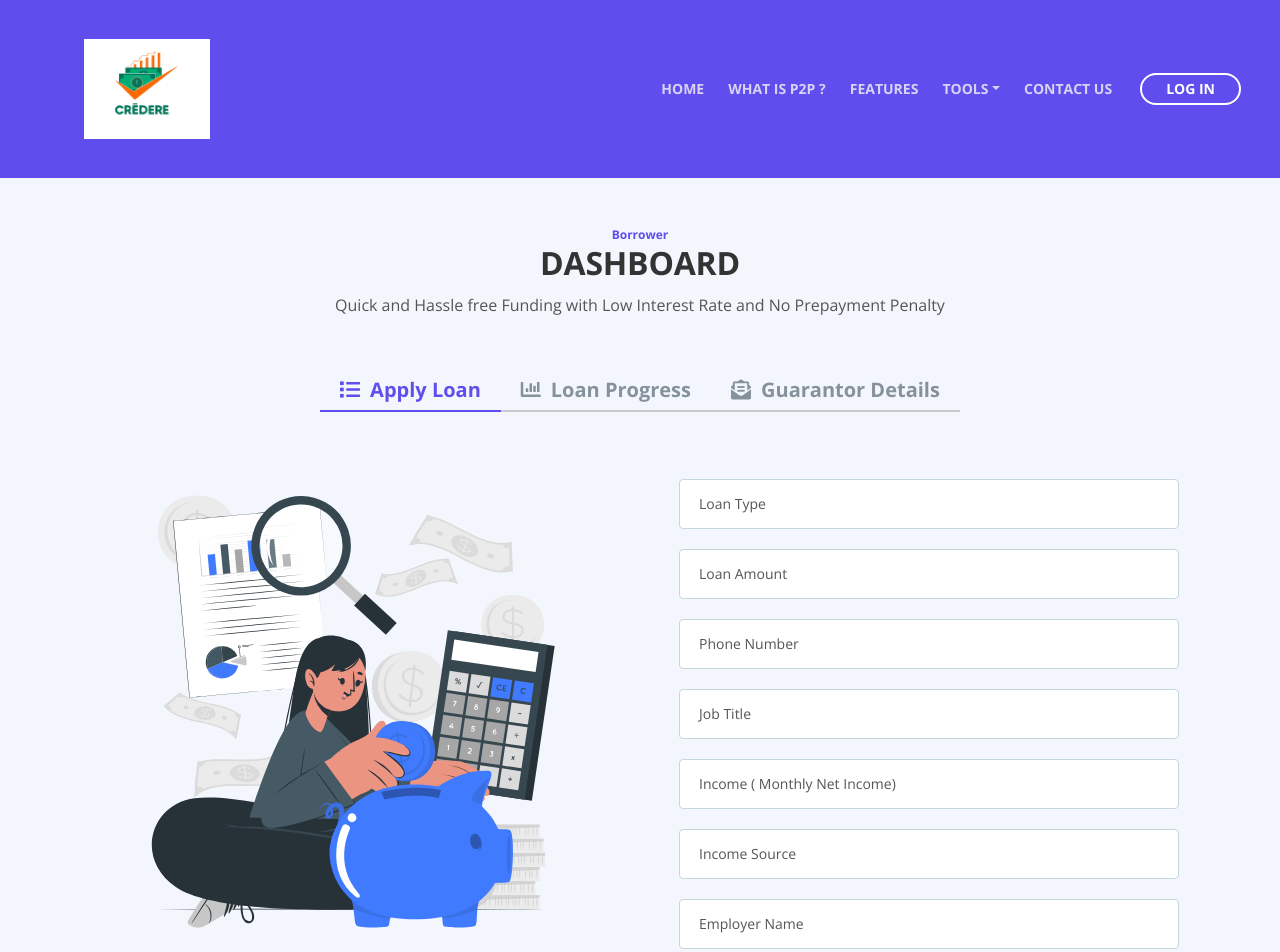
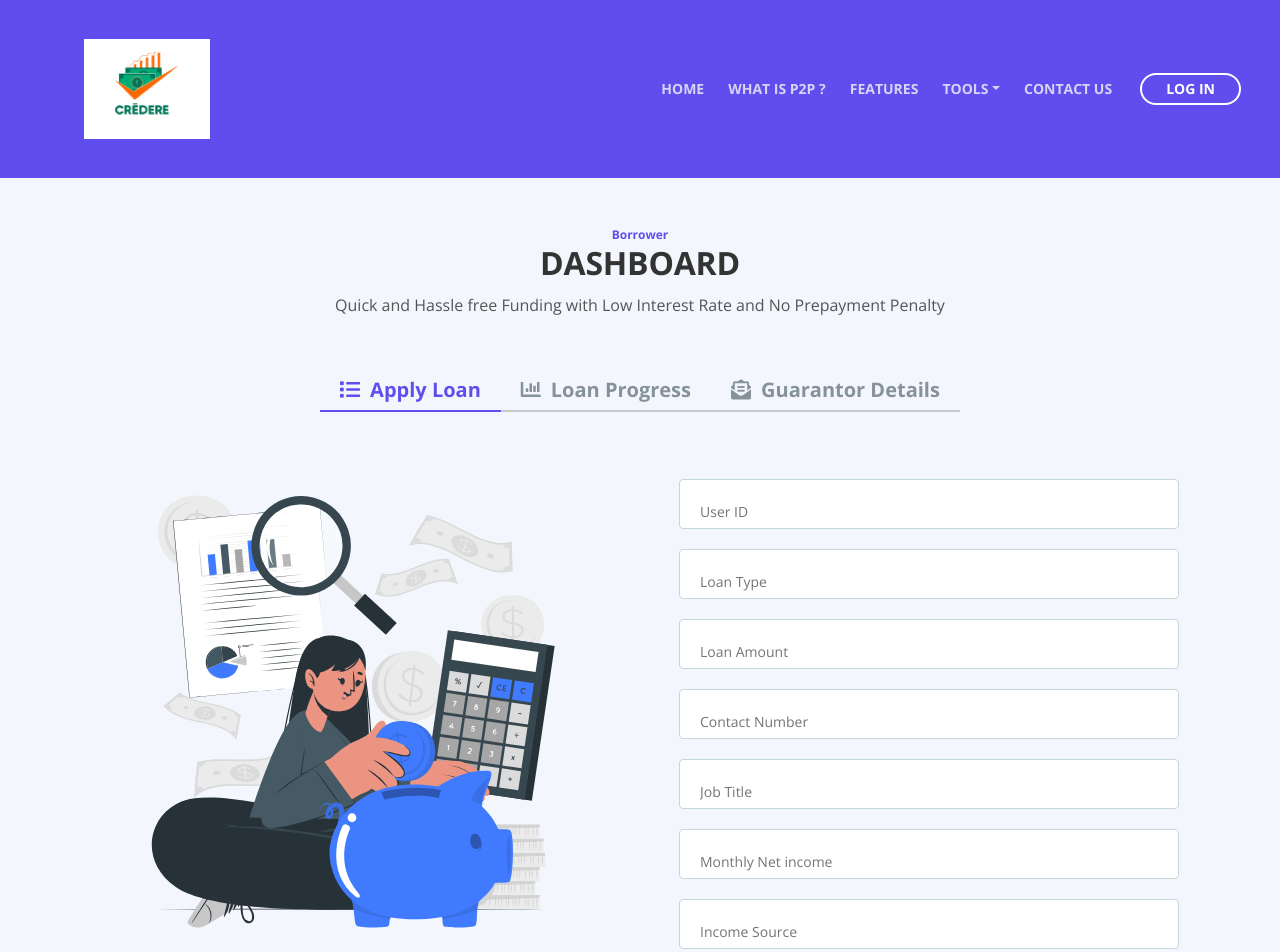
Before and after one commit to samyukthaa77/p2p-lending, a Next.js app: page /borrower_dashboard in a window 1280 px wide. Shown: the top 952 px of the page. Built offline with nearby package versions, Linux system fonts and the light colour scheme.

Commit message:
apply loan completed

```diff
--- a/components/header.jsx
+++ b/components/header.jsx
@@ -43,17 +43,11 @@ const Header = () => {
 								<Link href="/">
 									<a className="nav-link page-scroll">
 										HOME{" "}
-										<span className="sr-only">
-											(current)
-										</span>
 									</a>
 								</Link>
 							</li>
 							<li className="nav-item">
-								<a
-									className="nav-link page-scroll"
-									href="#P2P"
-								>
+								<a className="nav-link page-scroll" href="#P2P">
 									WHAT IS P2P ?
 								</a>
 							</li>
@@ -89,7 +83,6 @@ const Header = () => {
 											LOAN CALCULATOR
 										</span>
 									</a>
-
 								</div>
 							</li>
 
--- a/pages/borrower_dashboard.js
+++ b/pages/borrower_dashboard.js
@@ -1,47 +1,119 @@
 import React, { useState } from "react";
+import Header from "../components/header";
+import axios from "axios";
 
-import Header from "../components/header";
+const Borrower_dashboard = () => {
+	const [id, setId] = useState("");
+	const [loan_type, setLoanType] = useState("");
+	const [amount, setAmount] = useState("");
+	const [contact_no, setContactNo] = useState("");
+	const [job_title, setJobTitle] = useState("");
+	const [monthly_income, setMonthlyIncome] = useState("");
+	const [income_source, setIncomeSource] = useState("");
+	const [employer_name, setEmployerName] = useState("");
+	const [employer_contact, setEmployerContact] = useState("");
 
-const b_dashboard = () => {
+	const apply_loan = async () => {
+		const { data } = await axios.post(
+			"https://qiof3kyyq0.execute-api.us-west-2.amazonaws.com/production/p2p-api-resource",
+			{
+				method: "apply_loan",
+				id: id,
+				type: loan_type,
+				amount: amount,
+				contact_no: contact_no,
+				job_title: job_title,
+				monthly_income: monthly_income,
+				income_source: income_source,
+				employer_name: employer_name,
+				employer_contact: employer_contact,
+			}
+		);
+
+		console.log(data);
+	};
 
 	return (
 		<>
 			<Header />
-       <div id="features" class="tabs"style={{ marginTop: 100 }}>
+			<div id="features" class="tabs" style={{ marginTop: 100 }}>
 				<div class="container">
 					<div class="row">
 						<div class="col-lg-12">
 							<div class="above-heading">Borrower</div>
 							<h2 class="h2-heading">DASHBOARD</h2>
-                    <p class="p-heading">Quick and Hassle free Funding with Low Interest Rate and No Prepayment Penalty</p>
+							<p class="p-heading">
+								Quick and Hassle free Funding with Low Interest
+								Rate and No Prepayment Penalty
+							</p>
 						</div>
 					</div>
 					<div class="row">
 						<div class="col-lg-12">
-
-
-                    <ul class="nav nav-tabs" id="argoTabs" role="tablist">
+							<ul
+								class="nav nav-tabs"
+								id="argoTabs"
+								role="tablist"
+							>
 								<li class="nav-item">
-                            <a class="nav-link active" id="nav-tab-1" data-toggle="tab" href="#tab-1" role="tab" aria-controls="tab-1" aria-selected="true"><i class="fas fa-list"></i>Apply Loan</a>
+									<a
+										class="nav-link active"
+										id="nav-tab-1"
+										data-toggle="tab"
+										href="#tab-1"
+										role="tab"
+										aria-controls="tab-1"
+										aria-selected="true"
+									>
+										<i class="fas fa-list"></i>Apply Loan
+									</a>
 								</li>
 								<li class="nav-item">
-                            <a class="nav-link" id="nav-tab-2" data-toggle="tab" href="#tab-2" role="tab" aria-controls="tab-2" aria-selected="false"><i class="fas fa-chart-bar"></i>Loan Progress</a>
+									<a
+										class="nav-link"
+										id="nav-tab-2"
+										data-toggle="tab"
+										href="#tab-2"
+										role="tab"
+										aria-controls="tab-2"
+										aria-selected="false"
+									>
+										<i class="fas fa-chart-bar"></i>Loan
+										Progress
+									</a>
 								</li>
 								<li class="nav-item">
-                            <a class="nav-link" id="nav-tab-3" data-toggle="tab" href="#tab-3" role="tab" aria-controls="tab-3" aria-selected="false"><i class="fas fa-envelope-open-text"></i>Guarantor Details</a>
+									<a
+										class="nav-link"
+										id="nav-tab-3"
+										data-toggle="tab"
+										href="#tab-3"
+										role="tab"
+										aria-controls="tab-3"
+										aria-selected="false"
+									>
+										<i class="fas fa-envelope-open-text"></i>
+										Guarantor Details
+									</a>
 								</li>
 							</ul>
 
-
-
 							<div class="tab-content" id="argoTabsContent">
-
-
-                        <div class="tab-pane fade show active" id="tab-1" role="tabpanel" aria-labelledby="tab-1">
+								<div
+									class="tab-pane fade show active"
+									id="tab-1"
+									role="tabpanel"
+									aria-labelledby="tab-1"
+								>
+									{/* APPLY LOAN */}
 									<div class="row">
 										<div class="col-lg-6">
 											<div class="image-container">
-                                        <img class="img-fluid" src="images/apply loan.svg" alt="alternative"/>
+												<img
+													class="img-fluid"
+													src="images/apply loan.svg"
+													alt="alternative"
+												/>
 											</div>
 										</div>
 										<div class="col-lg-6">
@@ -52,13 +124,30 @@ const b_dashboard = () => {
 														class="form-control-input"
 														id="nloantype"
 														required
+														placeholder="User ID"
+														value={id}
+														onChange={(e) =>
+															setId(
+																e.target.value
+															)
+														}
 													/>
-										<label
-											class="label-control"
-											for="nloantype"
-										>
-											Loan Type
-										</label>
+													<div class="help-block with-errors"></div>
+												</div>
+												<div class="form-group">
+													<input
+														type="text"
+														class="form-control-input"
+														id="nloantype"
+														required
+														placeholder="Loan Type"
+														value={loan_type}
+														onChange={(e) =>
+															setLoanType(
+																e.target.value
+															)
+														}
+													/>
 													<div class="help-block with-errors"></div>
 												</div>
 												<div class="form-group">
@@ -67,13 +156,14 @@ const b_dashboard = () => {
 														class="form-control-input"
 														id="nloanamt"
 														required
+														placeholder="Loan Amount"
+														value={amount}
+														onChange={(e) =>
+															setAmount(
+																e.target.value
+															)
+														}
 													/>
-										<label
-											class="label-control"
-											for="nloanamt"
-										>
-											Loan Amount
-										</label>
 													<div class="help-block with-errors"></div>
 												</div>
 												<div class="form-group">
@@ -82,13 +172,14 @@ const b_dashboard = () => {
 														class="form-control-input"
 														id="nphno"
 														required
+														placeholder="Contact Number"
+														value={contact_no}
+														onChange={(e) =>
+															setContactNo(
+																e.target.value
+															)
+														}
 													/>
-										<label
-											class="label-control"
-											for="nphno"
-										>
-											Phone Number
-										</label>
 													<div class="help-block with-errors"></div>
 												</div>
 												<div class="form-group">
@@ -97,13 +188,14 @@ const b_dashboard = () => {
 														class="form-control-input"
 														id="njobtitle"
 														required
+														placeholder="Job Title"
+														value={job_title}
+														onChange={(e) =>
+															setJobTitle(
+																e.target.value
+															)
+														}
 													/>
-										<label
-											class="label-control"
-											for="njobtitle"
-										>
-											Job Title
-										</label>
 													<div class="help-block with-errors"></div>
 												</div>
 												<div class="form-group">
@@ -112,13 +204,14 @@ const b_dashboard = () => {
 														class="form-control-input"
 														id="nincome"
 														required
+														placeholder="Monthly Net income"
+														value={monthly_income}
+														onChange={(e) =>
+															setMonthlyIncome(
+																e.target.value
+															)
+														}
 													/>
-										<label
-											class="label-control"
-											for="nincome"
-										>
-											Income ( Monthly Net Income)
-										</label>
 													<div class="help-block with-errors"></div>
 												</div>
 												<div class="form-group">
@@ -127,13 +220,14 @@ const b_dashboard = () => {
 														class="form-control-input"
 														id="nincomesource"
 														required
+														placeholder="Income Source"
+														value={income_source}
+														onChange={(e) =>
+															setIncomeSource(
+																e.target.value
+															)
+														}
 													/>
-										<label
-											class="label-control"
-											for="nincomesource"
-										>
-											Income Source
-										</label>
 													<div class="help-block with-errors"></div>
 												</div>
 												<div class="form-group">
@@ -142,55 +236,130 @@ const b_dashboard = () => {
 														class="form-control-input"
 														id="nempname"
 														required
+														placeholder="Employer Name"
+														value={employer_name}
+														onChange={(e) =>
+															setEmployerName(
+																e.target.value
+															)
+														}
 													/>
-										<label
-											class="label-control"
-											for="nempname"
-										>
-											Employer Name
-										</label>
 													<div class="help-block with-errors"></div>
 												</div>
-                                        <a class="btn-solid-reg popup-with-move-anim" href="#details-lightbox-1">APPLY</a>
+												<div class="form-group">
+													<input
+														type="text"
+														class="form-control-input"
+														id="nempno"
+														required
+														placeholder="Employer Contact"
+														value={employer_contact}
+														onChange={(e) =>
+															setEmployerContact(
+																e.target.value
+															)
+														}
+													/>
+													<div class="help-block with-errors"></div>
+												</div>
+												<a
+													class="btn-solid-reg popup-with-move-anim"
+													href="#"
+													onClick={apply_loan}
+												>
+													APPLY
+												</a>
 											</div>
 										</div>
 									</div>
 								</div>
-                        <div class="tab-pane fade" id="tab-2" role="tabpanel" aria-labelledby="tab-2">
+								<div
+									class="tab-pane fade"
+									id="tab-2"
+									role="tabpanel"
+									aria-labelledby="tab-2"
+								>
+									{/* LOAN PROGRESS */}
 									<div class="row">
 										<div class="col-lg-6">
 											<div class="image-container">
-                                        <img class="img-fluid" src="images/progress.svg" alt="alternative" />
+												<img
+													class="img-fluid"
+													src="images/progress.svg"
+													alt="alternative"
+												/>
 											</div>
 										</div>
 										<div class="col-lg-6">
 											<div class="text-container">
 												<h3>Analytics Control Panel</h3>
-                                        <p>Analytics control  panel is important for every marketing team so it's beed implemented from the begging and designed to produce reports based on very little input information.</p>
+												<p>
+													Analytics control panel is
+													important for every
+													marketing team so it's beed
+													implemented from the begging
+													and designed to produce
+													reports based on very little
+													input information.
+												</p>
 												<ul class="list-unstyled li-space-lg">
 													<li class="media">
 														<i class="fas fa-square"></i>
-                                                <div class="media-body">If you set it up correctly you will get acces to great intel</div>
+														<div class="media-body">
+															If you set it up
+															correctly you will
+															get acces to great
+															intel
+														</div>
 													</li>
 													<li class="media">
 														<i class="fas fa-square"></i>
-                                                <div class="media-body">Easy to integrate in your websites and landing pages</div>
+														<div class="media-body">
+															Easy to integrate in
+															your websites and
+															landing pages
+														</div>
 													</li>
 													<li class="media">
 														<i class="fas fa-square"></i>
-                                                <div class="media-body">The generated reports are important for your strategy</div>
+														<div class="media-body">
+															The generated
+															reports are
+															important for your
+															strategy
+														</div>
 													</li>
 												</ul>
-                                        <a class="btn-solid-reg popup-with-move-anim" href="#details-lightbox-3">LIGHTBOX</a>
+												<a
+													class="btn-solid-reg popup-with-move-anim"
+													href="#details-lightbox-3"
+												>
+													LIGHTBOX
+												</a>
 											</div>
 										</div>
 									</div>
 								</div>
-                        <div class="tab-pane fade" id="tab-3" role="tabpanel" aria-labelledby="tab-3">
+								<div
+									class="tab-pane fade"
+									id="tab-3"
+									role="tabpanel"
+									aria-labelledby="tab-3"
+								>
+									{/* GUARANTOR DETAILS */}
 									<div class="row">
 										<div class="col-lg-6">
 											<div class="image-container">
-                                        <img class="img-fluid" src="images/guarantor.svg" alt="alternative"  style={{height:400 ,width:600,objectFit:"contain"}}/>
+												<img
+													class="img-fluid"
+													src="images/guarantor.svg"
+													alt="alternative"
+													style={{
+														height: 400,
+														width: 600,
+														objectFit: "contain",
+													}}
+												/>
 											</div>
 										</div>
 										<div class="col-lg-6">
@@ -285,14 +454,17 @@ const b_dashboard = () => {
 													</label>
 													<div class="help-block with-errors"></div>
 												</div>
-                                        <a class="btn-solid-reg popup-with-move-anim" href="#details-lightbox-2">UPDATE PROFILE</a>
+												<a
+													class="btn-solid-reg popup-with-move-anim"
+													href="#details-lightbox-2"
+												>
+													UPDATE PROFILE
+												</a>
 											</div>
 										</div>
 									</div>
 								</div>
-
 							</div>
-
 						</div>
 					</div>
 				</div>
@@ -306,8 +478,7 @@ const b_dashboard = () => {
 			<script src="js/jquery.magnific-popup.js"></script>
 			<script src="js/validator.min.js"></script>
 			<script src="js/scripts.js"></script>
-
 		</>
 	);
 };
-	export default b_dashboard;
+export default Borrower_dashboard;
--- a/pages/login.js
+++ b/pages/login.js
@@ -23,7 +23,11 @@ const LoginCompleted = () => {
 
 		console.log(data);
 		if (data.status == "1") {
-			Router.push("/");
+			if (data.type == "lender") {
+				Router.push("/kyc_lender");
+			} else if (data.type == "borrower") {
+				Router.push("/kyc_borrower");
+			}
 		} else {
 			alert(data.message);
 		}
```
Lines whose indentation alone changed are shown as unchanged.
